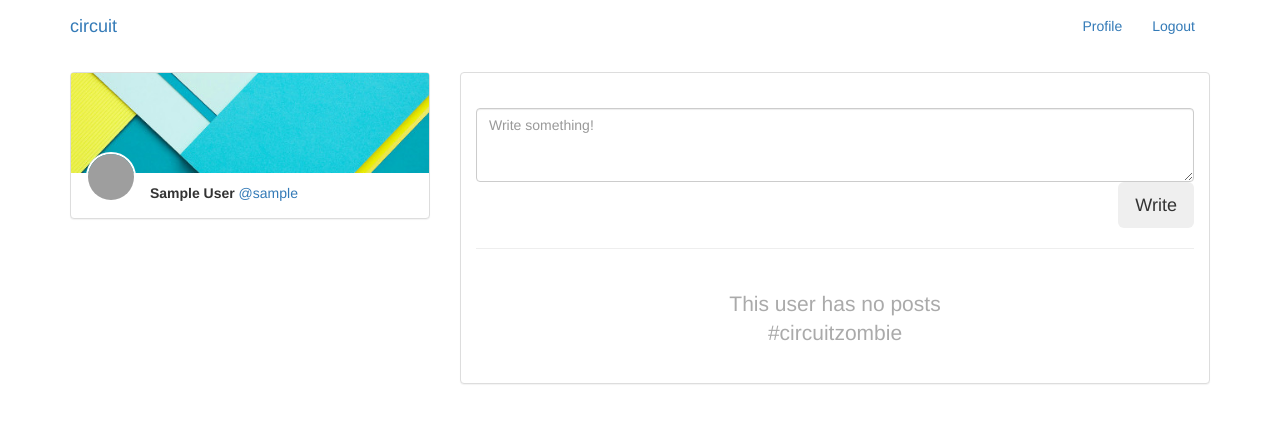
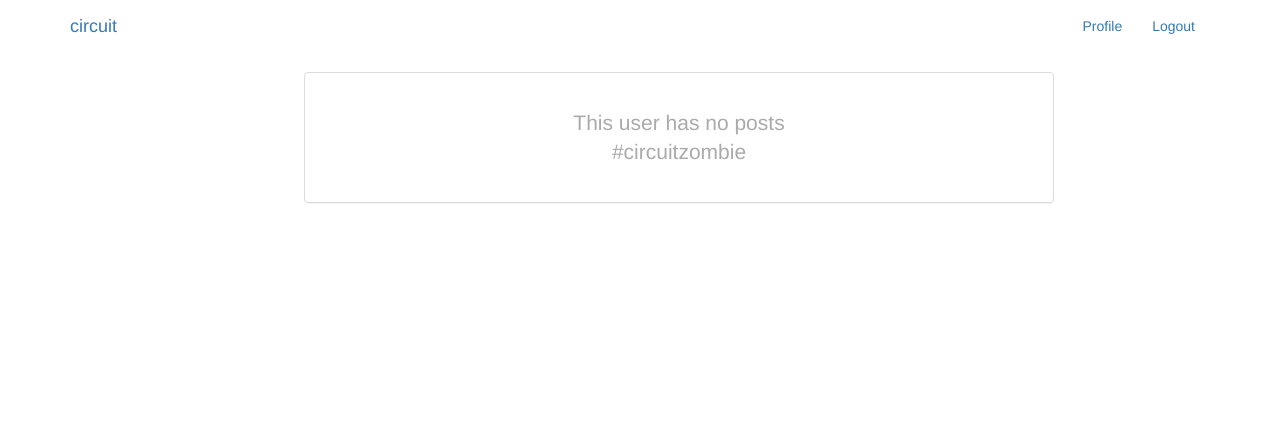
Before and after one commit to 7Pros/circuit, a Django app: template posts/templates/posts/posts_list.html in a window 1280 px wide. Shown: the top 423 px of the page. Run offline with Django 3.2, Linux system fonts and the light colour scheme; the template is opened without the code that fills it, so the values that code supplies are empty; the visitor is signed in with stand-in values (Sample User, id 1); some libraries are stand-ins or nearby versions; grey boxes are pictures that could not be loaded.

Commit message:
bug fixes

```diff
--- a/posts/templates/posts/posts_list.html
+++ b/posts/templates/posts/posts_list.html
@@ -3,48 +3,10 @@
 {% block content %}
     {% load parser %}
     <div class="row">
-        <div class="col-xs-12 col-sm-6 col-md-4">
+
+        <div class="col-xs-12 col-sm-6 col-md-8" style="margin-left: 20%">
             <div class="panel panel-default panel-profile">
                 <div class="panel-body">
-                    <div class="header"></div>
-                    <img src="http://0.gravatar.com/avatar/088e4fb4456157398d147c276c22dabc?s=50&d=mm" alt=""/>
-                    <strong>{{ user.name }}</strong>
-                    <a href="{% url 'users:profile' pk=user.pk %}">@{{ user.username }}</a>
-                    {% if user.description %}
-                        <br/><br/>
-                        <p>{{ user.description | escape }}</p>
-                    {% endif %}
-                    {% if request.user.is_authenticated and request.user.pk == user.pk %}
-                        <a class="mdi-content-create pull-right"
-                           style="color: rgba(0,0,0,0.84); text-decoration: none"
-                           href="{% url 'users:edit' pk=user.pk %}"></a>
-                    {% endif %}
-                </div>
-            </div>
-        </div>
-
-        <div class="col-xs-12 col-sm-6 col-md-8">
-            <div class="panel panel-default panel-profile">
-                <div class="panel-body">
-
-                    {% if request.user.is_authenticated and request.user.pk == user.pk %}
-                        <form action="{% url 'posts:create' %}" method="post">
-                            {% csrf_token %}
-                            <br/>
-                            <textarea
-                                    maxlength="256"
-                                    name="content"
-                                    class="form-control floating-label {% if 'newPost' in form.errors %} has-error{% endif %}"
-                                    rows="3"
-                                    placeholder="Write something!"></textarea>
-                            <button class="btn btn-lg btn-raised btn-material-light-blue pull-right"
-                                    type="submit">Write
-                            </button>
-                        </form>
-                        <div class="clearfix"></div>
-                        <hr/>
-                    {% endif %}
-
                     {% if posts %}
                         {% for post in posts|dictsortreversed:'created_at' %}
                             {% if forloop.counter != 1 %}
--- a/posts/templatetags/parser.py
+++ b/posts/templatetags/parser.py
@@ -5,7 +5,7 @@ Extra template functions
 @copyright
 """
 from django import template
-from django.core.urlresolvers import reverse
+from django.core.urlresolvers import reverse_lazy
 from posts.views import PostsListView
 from django.template.defaultfilters import stringfilter
 import re
@@ -21,4 +21,4 @@ def parse_post_content(content):
     return parsed_content
 
 def createHashtagURL(matchobj):
-    return '<a class="hashtag" href="/posts/show/'+matchobj.group(0).lstrip('#')+'/">'+matchobj.group(0)+'</a>'
+    return '<a class="hashtag" href="/posts/hashtags/'+matchobj.group(0).lstrip('#')+'/">'+matchobj.group(0)+'</a>'
--- a/posts/views.py
+++ b/posts/views.py
@@ -93,7 +93,7 @@ def PostRepostView(request, pk=None):
 
 def ParseContent(content):
     hashtags = re.findall(r"#(\w+)", content)
-    return {'hashtags': hashtags, 'mentions': mentions}
+    return {'hashtags': hashtags}
 
 
 def SaveHashtags(hashtags, post):
```
